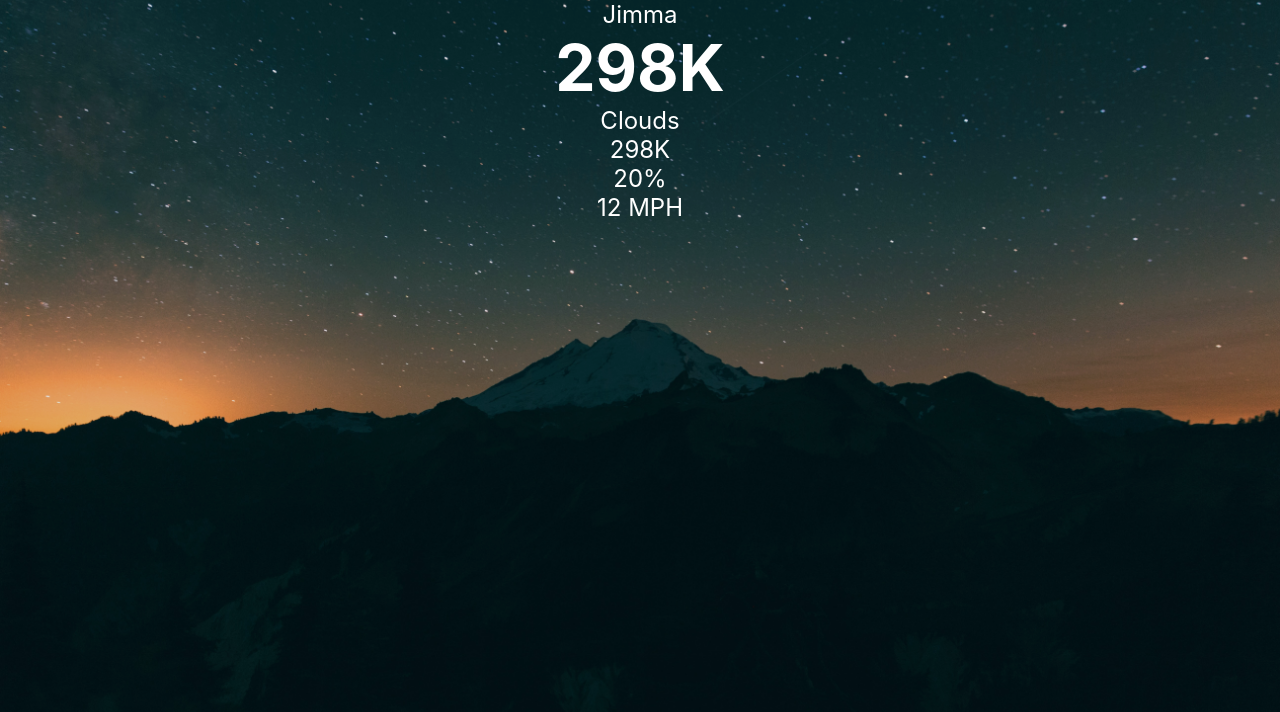
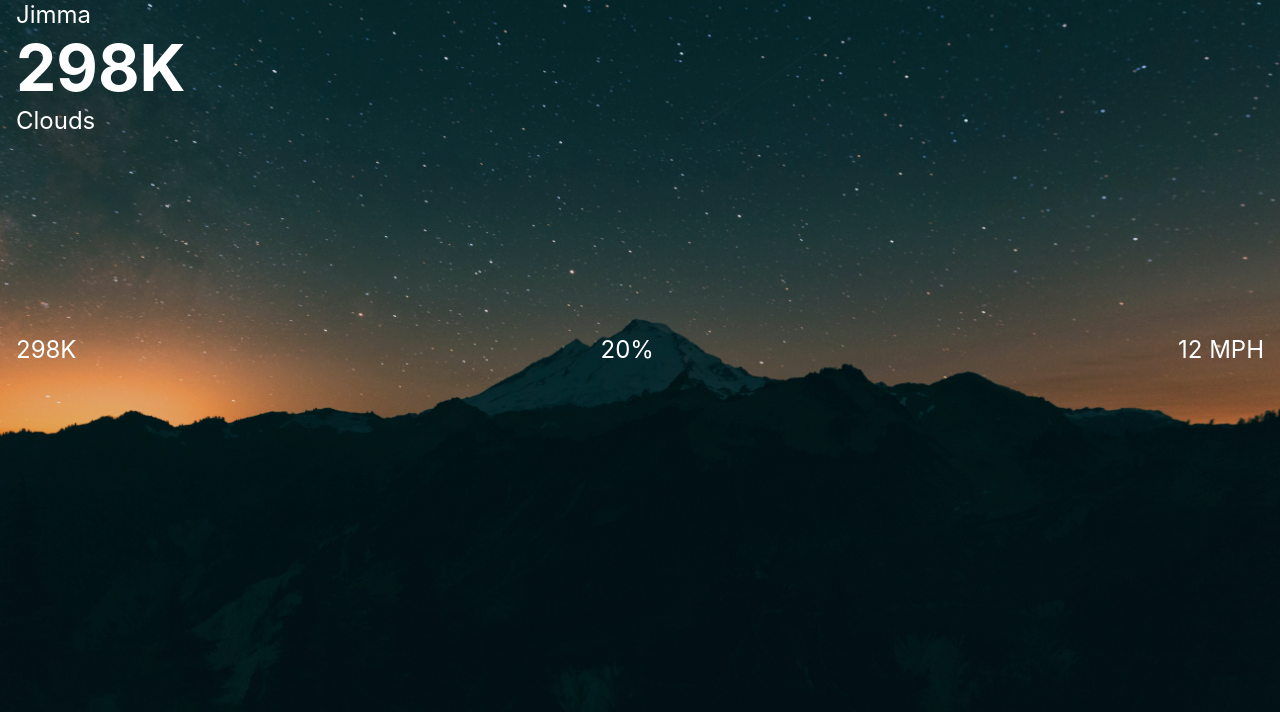
Before and after one commit to AbrahaKahsay/weather-app, a React (Create React App) app: page / in a window 1280 px wide. Shown: the top 712 px of the page. Built offline with nearby package versions, Linux system fonts and the light colour scheme.

Commit message:
Add styles to App.css

```diff
--- a/src/App.css
+++ b/src/App.css
@@ -1,6 +1,6 @@
-body {
+/* body {
   text-align: center;
-}
+} */
 
 .app-container {
   width: 100%;
@@ -20,3 +20,16 @@ body {
   left: 0;
   z-index: -1;
 }
+
+.app {
+  display: flex;
+  flex-direction: column;
+  justify-content: space-between;
+  padding: 0 1rem;
+  gap: 200px;
+}
+
+.bottom {
+  display: flex;
+  justify-content: space-between;
+}
--- a/src/App.js
+++ b/src/App.js
@@ -4,7 +4,7 @@ import React from 'react'
 function App() {
   return (
     <div className='app-container'>
-      <div>
+      <div className='app'>
         <div className='top'>
           <div className='location'>
             <p>Jimma</p>
```
